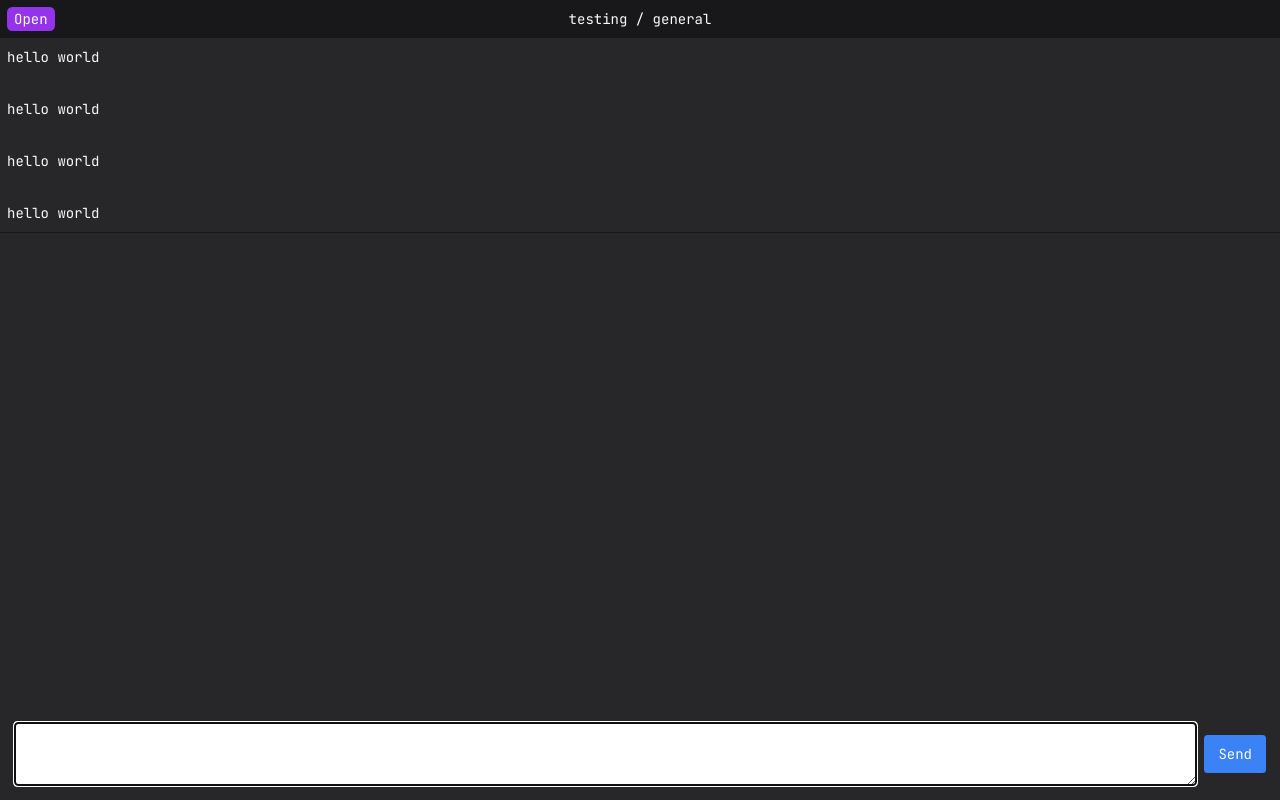
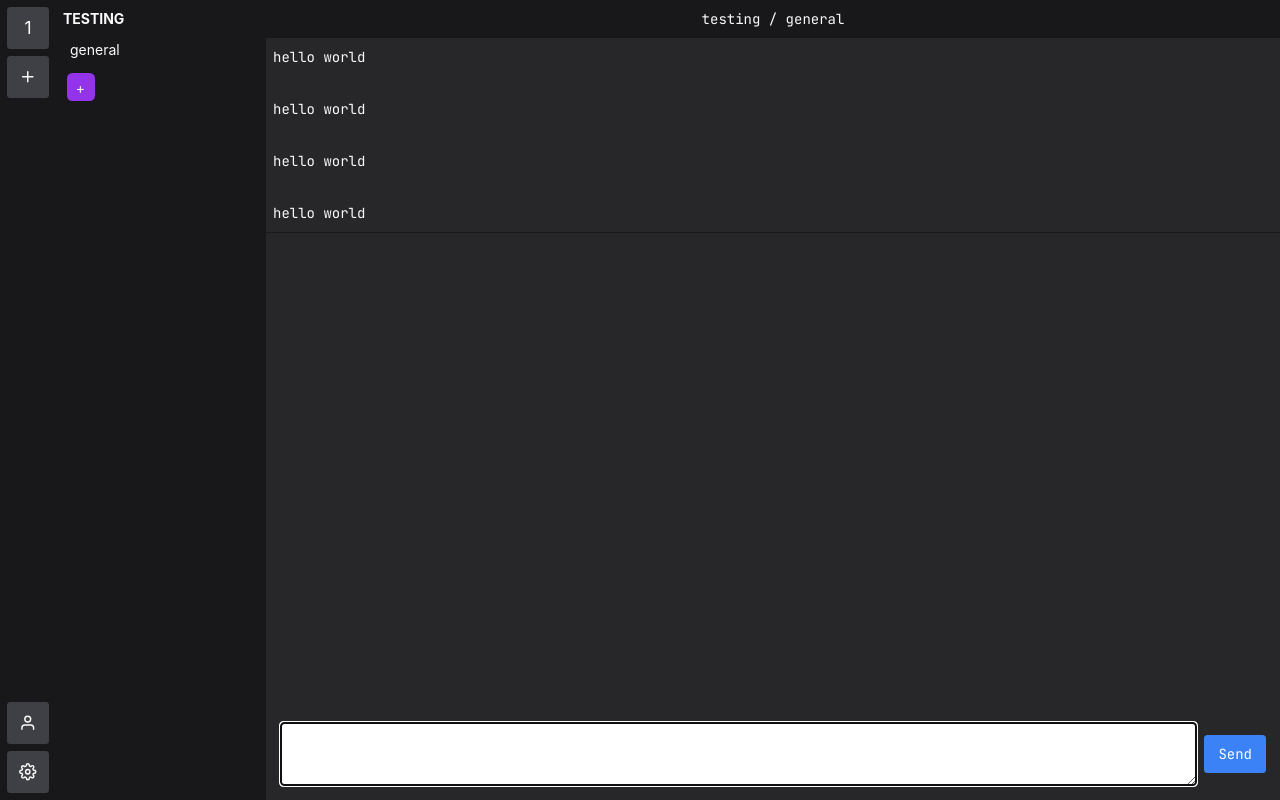
Before and after one commit to Hehk/duckie, a React (Vite) app: page / in a window 1280 px wide. Built offline with nearby package versions, Linux system fonts and the light colour scheme.

Commit message:
added activity panel and some logic around undefined state

```diff
--- a/package.json
+++ b/package.json
@@ -14,7 +14,8 @@
     "@tauri-apps/api": "^1.2.0",
     "jotai": "^2.0.3",
     "react": "^18.2.0",
-    "react-dom": "^18.2.0"
+    "react-dom": "^18.2.0",
+    "react-icons": "^4.8.0"
   },
   "devDependencies": {
     "@tauri-apps/cli": "^1.2.2",
--- a/src/app.tsx
+++ b/src/app.tsx
@@ -4,6 +4,7 @@ import TitleBar from './components/title_bar'
 import ChatPanel from './components/chat_panel'
 import { atom } from 'jotai'
 import { atomWithStorage } from 'jotai/utils'
+import ActivityPanel from './components/activity_panel'
 
 // Simple app state
 export type Message = {
@@ -32,13 +33,13 @@ export type Chat = {
 export type Workspace = {
   id: WorkspaceId;
   name: string;
-  chats: Record<ChatId, Chat>;
+  chats: Record<ChatId, Chat | undefined>;
 }
 
 export type WorkspaceState = {
-  workspaces: Record<WorkspaceId, Workspace>;
-  selectedWorkspace: WorkspaceId;
-  selectedChat: ChatId;
+  workspaces: Record<WorkspaceId, Workspace | undefined>;
+  selectedWorkspace?: WorkspaceId;
+  selectedChat?: ChatId;
 }
 
 const initialWorkspaceId = createWorkspaceId()
@@ -73,10 +74,13 @@ export const isSidePanelOpenAtom = atom(false)
 
 export default function App() {
   return (
-    <div className="h-screen flex flex-col bg-zinc-800 font-mono">
+    <div className="flex flex-row">
+      <ActivityPanel />
       <SidePanel />
-      <TitleBar />
-      <ChatPanel />
+      <div className="h-screen flex flex-col flex-grow bg-zinc-800 font-mono">
+        <TitleBar />
+        <ChatPanel />
+      </div>
     </div >
   )
 }
--- /dev/null
+++ b/src/components/activity_panel.tsx
@@ -0,0 +1,57 @@
+import { FiSettings, FiUser, FiPlus } from 'react-icons/fi'
+import { useAtom } from 'jotai'
+import { workspaceAtom, createChatId, createWorkspaceId, WorkspaceId } from '../app'
+
+function ActivityPanelButton({ ...props }) {
+  return <button {...props} className="m-2 mt-0 first:mt-2 w-12 h-12 bg-zinc-700 hover:bg-purple-600 rounded text-center text-zinc-50 text-xl" />
+}
+
+export default function ActivityPanel() {
+  const [workspaceState, setWorkspaceState] = useAtom(workspaceAtom)
+  const workspaces = workspaceState.workspaces
+  const createWorkspace = () => {
+    const newWorkspaceId = createWorkspaceId()
+    const newChatId = createChatId()
+    const newWorkspace = {
+      id: newWorkspaceId,
+      name: 'new workspace',
+      chats: {
+        [newChatId]: {
+          id: newChatId,
+          name: 'general',
+          messages: []
+        }
+      }
+    }
+
+    setWorkspaceState({
+      ...workspaceState,
+      workspaces: {
+        ...workspaces,
+        [newWorkspaceId]: newWorkspace
+      },
+      selectedWorkspace: newWorkspaceId,
+      selectedChat: newChatId
+    })
+  }
+  const focusWorkspace = (workspaceId: WorkspaceId) => () => {
+    setWorkspaceState({
+      ...workspaceState,
+      selectedWorkspace: workspaceId,
+      selectedChat: undefined
+    })
+  }
+
+  return <div className="h-screen w-16 bg-zinc-900 flex flex-col justify-between">
+    <div>
+      {Object.values(workspaces).map((workspace, i) => (
+        <ActivityPanelButton onClick={focusWorkspace(workspace.id)} key={workspace.id}>{i + 1}</ActivityPanelButton>
+      ))}
+      <ActivityPanelButton onClick={createWorkspace}><FiPlus className="m-auto" /></ActivityPanelButton>
+    </div>
+    <div>
+      <ActivityPanelButton><FiUser className="m-auto" /></ActivityPanelButton>
+      <ActivityPanelButton><FiSettings className='m-auto' /></ActivityPanelButton>
+    </div>
+  </div>
+}
--- a/src/components/chat_panel.tsx
+++ b/src/components/chat_panel.tsx
@@ -4,18 +4,8 @@ import { workspaceAtom, Message } from "../app";
 
 export default function ChatPanel() {
   const [{ workspaces, selectedWorkspace, selectedChat }, setWorkspace] = useAtom(workspaceAtom);
-  const messages = workspaces[selectedWorkspace].chats[selectedChat].messages;
-  const addMessage = (message: Message) => {
-    setWorkspace((prevWorkspace) => {
-      const newWorkspace = { ...prevWorkspace };
-      const oldMessages = prevWorkspace.workspaces[selectedWorkspace].chats[selectedChat].messages;
-      newWorkspace.workspaces[selectedWorkspace].chats[selectedChat].messages = [...oldMessages, message];
-      return newWorkspace;
-    })
-  }
   const [input, setInput] = useState("");
   const inputRef = useRef<HTMLTextAreaElement>(null);
-
   const handleKeyPress = useCallback(
     (event: React.KeyboardEvent) => {
       if (event.key === "Enter" && !event.metaKey) {
@@ -42,6 +32,28 @@ export default function ChatPanel() {
       inputRef.current.focus();
     }
   }, []);
+
+
+  if (!selectedWorkspace || !selectedChat) {
+    return null;
+  }
+
+  const workspace = workspaces[selectedWorkspace];
+  if (!workspace) return null;
+
+  const chat = workspace.chats[selectedChat];
+  if (!chat) return null;
+
+  const messages = chat.messages;
+  const addMessage = (message: Message) => {
+    setWorkspace((prevWorkspace) => {
+      const newWorkspace = { ...prevWorkspace };
+      const oldMessages = prevWorkspace.workspaces[selectedWorkspace].chats[selectedChat].messages;
+      newWorkspace.workspaces[selectedWorkspace].chats[selectedChat].messages = [...oldMessages, message];
+      return newWorkspace;
+    })
+  }
+
 
   return (
     <div className="flex flex-col flex-grow">
--- a/src/components/side_panel.tsx
+++ b/src/components/side_panel.tsx
@@ -1,10 +1,10 @@
 import { useAtom } from 'jotai'
-import { isSidePanelOpenAtom, workspaceAtom, createChatId, WorkspaceId, createWorkspaceId, ChatId } from '../app'
+import { workspaceAtom, createChatId, WorkspaceId, ChatId } from '../app'
 
 export default function SidePanel() {
-  const [isOpen, setIsOpen] = useAtom(isSidePanelOpenAtom)
   const [workspaceState, setWorkspaceState] = useAtom(workspaceAtom)
-  const { workspaces, selectedWorkspace, selectedChat } = workspaceState
+  const { workspaces } = workspaceState
+  const activeWorkspace = workspaces[workspaceState.selectedWorkspace]
 
   const createChat = (workspaceId: WorkspaceId) => () => {
     const newChatId = createChatId()
@@ -32,34 +32,6 @@ export default function SidePanel() {
     })
   }
 
-  const createWorkspace = () => {
-    const newWorkspaceId = createWorkspaceId()
-    const newChatId = createChatId()
-    const newWorkspace = {
-      id: newWorkspaceId,
-      name: 'new workspace',
-      chats: {
-        [newChatId]: {
-          id: newChatId,
-          name: 'general',
-          messages: []
-        }
-      }
-    }
-
-    const newWorkspaces = {
-      ...workspaces,
-      [newWorkspaceId]: newWorkspace
-    }
-
-    setWorkspaceState({
-      ...workspaceState,
-      workspaces: newWorkspaces,
-      selectedWorkspace: newWorkspaceId,
-      selectedChat: newChatId
-    })
-  }
-
   const selectChat = (workspaceId: WorkspaceId, chatId: ChatId) => () => {
     setWorkspaceState({
       ...workspaceState,
@@ -68,25 +40,13 @@ export default function SidePanel() {
     })
   }
 
-  if (!isOpen) return null
-
-  return <div className="bg-zinc-900 text-zinc-50 h-screen absolute w-60 p-2 z-10">
-    <div className="flex justify-between">
-      <h1>Duckie</h1>
-      <button className="bg-red-500 text-white px-2 rounded-md" onClick={() => setIsOpen(false)}>Close</button>
-    </div>
-
-    <div className="mt-4">
-      {Object.values(workspaces).map((workspace) => (
-        <div className="mb-8" key={workspace.id}>
-          <h2>{workspace.name}</h2>
-          {Object.values(workspace.chats).map((chat) => (
-            <div className="hover:bg-zinc-700 rounded-md py-1 px-2 my-1" key={chat.id} onClick={selectChat(workspace.id, chat.id)}>{chat.name}</div>
-          ))}
-          <button className="bg-purple-600 p-1 m-1 rounded-md w-full" onClick={createChat(workspace.id)}>Create Chat +</button>
-        </div>
+  return <div className="bg-zinc-900 text-zinc-50 h-screen  w-60 p-2 z-10">
+    <div>
+      <h2 className="font-bold uppercase">{activeWorkspace.name}</h2>
+      {Object.values(activeWorkspace.chats).map((chat) => (
+        <div className="hover:bg-zinc-700 rounded-md py-1 px-2 my-1" key={chat.id} onClick={selectChat(activeWorkspace.id, chat.id)}>{chat.name}</div>
       ))}
-      <button className="bg-purple-600 p-1 m-1 rounded-md block" onClick={createWorkspace}>Create Workspace +</button>
+      <button className="bg-purple-600 p-1 m-1 rounded-md w-8 h-8" onClick={createChat(activeWorkspace.id)}>+</button>
     </div>
 
   </div>
--- a/src/components/title_bar.tsx
+++ b/src/components/title_bar.tsx
@@ -1,15 +1,26 @@
 import { useAtom } from "jotai"
-import { isSidePanelOpenAtom } from "../app"
 import { workspaceAtom } from "../app"
 
 export default function TitleBar() {
-  const [_, setIsSidePanelOpen] = useAtom(isSidePanelOpenAtom)
   const [workspaceState] = useAtom(workspaceAtom)
-  const workspaceName = workspaceState.workspaces[workspaceState.selectedWorkspace].name
-  const chatName = workspaceState.workspaces[workspaceState.selectedWorkspace].chats[workspaceState.selectedChat].name
+  const { selectedWorkspace, selectedChat } = workspaceState
+
+  let name = "Welcome!"
+  if (selectedWorkspace && selectedChat) {
+    console.log(workspaceState.workspaces[selectedWorkspace], selectedChat)
+    const workspace = workspaceState.workspaces[selectedWorkspace]
+    const chat = workspace?.chats[selectedChat]
+    if (workspace && chat) {
+      name = `${workspace.name} / ${chat.name}`
+    }
+  } else if (selectedWorkspace) {
+    const workspace = workspaceState.workspaces[selectedWorkspace]
+    if (workspace) {
+      name = workspace.name
+    }
+  }
 
   return <div className="flex p-2 bg-zinc-900 text-zinc-50">
-    <button className="bg-purple-600 text-white px-2 rounded-md absolute" onClick={() => setIsSidePanelOpen(true)}>Open</button>
-    <h1 className="m-auto">{workspaceName} / {chatName}</h1>
+    <h1 className="m-auto">{name}</h1>
   </div>
 }
```
Also changed, not shown: 1 other file (tests, documents, lock files or other folders).
